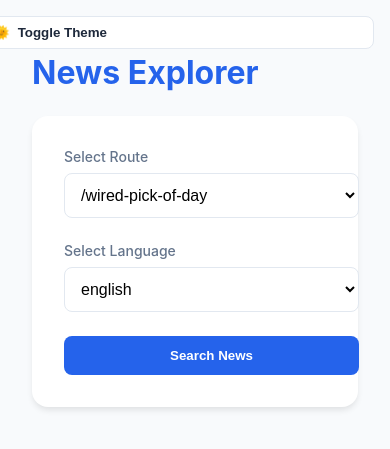
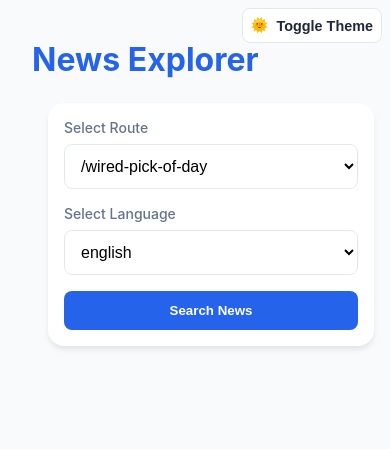
Before and after one commit to aidanjinn/newsAPI, a Flask app: page / in a window 390 px wide. Shown: the top 449 px of the page. Run offline with Flask 3, Linux system fonts and the light colour scheme.

Commit message:
fixes to Mainpage UI scaling on mobile and comments

```diff
--- a/app.py
+++ b/app.py
@@ -383,9 +383,13 @@ def scape_article10():
         if language not in supported_languages:
             return jsonify({"error": f"Language '{language}' is not supported."}), 400
 
+        # Creation of new event loop: manager handles and coordinates mult tasks
         loop = asyncio.new_event_loop()
+        # Tells python to use this loop as the current event loop for the thread
         asyncio.set_event_loop(loop)
+        # Run the event loop until it reaches completion in this case fetch_world_news
         results = loop.run_until_complete(fetch_world_news(language))
+        # then we clean up the loop
         loop.close()
 
         if results:
@@ -395,15 +399,27 @@ def scape_article10():
     except Exception as e:
         return jsonify({"error": str(e)}), 500
 
+'''
+    Async function for fetching news articles in the world news category
+        This pattern allows for all news sources to be fetched and run
+        simultaneously rather than one after another, reducing the total
+        response time: This was done in order to cut down on awaiting
+        LLM response from prompt request.
+'''
 async def fetch_world_news(language):
+
+    # helper function that takes any sync function and it arguments
     async def fetch_article(func, *args):
+        # runs the sync function in a thread and returns its result
         return await asyncio.to_thread(func, *args)
 
+    # these are the list of tasks to run concurrently
     tasks = [
         fetch_article(AP_pick_of_day, True, language),
         fetch_article(democracy_now_pick_of_day, True, language),
         fetch_article(SCMP_pick_of_day, True, language)
     ]
+    # gather here runs all the tasks concurrently and then waits for their completion
     return await asyncio.gather(*tasks)
 
 @app.route('/world-news-text', methods=['GET'])
--- a/templates/index.html
+++ b/templates/index.html
@@ -133,7 +133,62 @@
         @media (max-width: 768px) {
             .controls-grid {
                 grid-template-columns: 1fr;
+                gap: 1rem;
             }
+
+            .controls {
+                padding: 1rem;
+                margin: 1rem;
+                width: auto;
+            }
+
+            select, button {
+                width: 100%;
+                max-width: 100%;
+                min-width: 0;
+            }
+
+            .theme-toggle {
+                position: fixed;
+                top: 0.5rem;
+                right: 0.5rem;
+                padding: 0.5rem;
+                font-size: 0.9rem;
+                z-index: 1000;
+                width: auto;
+            }
+
+            .container {
+                padding: 1rem;
+                margin-top: 3rem;
+            }
+
+            h1 {
+                font-size: 1.75rem;
+                margin: 0.5rem 0 1rem 0;
+            }
+
+            .input-group {
+                width: 100%;
+            }
+
+            select {
+                padding: 0.75rem;
+                font-size: 16px; /* Prevents iOS zoom on focus */
+            }
+        }
+
+        /* Add these new styles */
+        .controls {
+            box-sizing: border-box;
+            width: 100%;
+            max-width: 100%;
+            overflow: hidden;
+        }
+
+        select, button {
+            box-sizing: border-box;
+        }
 
             button {
                 width: 100%;
@@ -147,7 +202,6 @@
                 font-size: 2rem;
                 margin-bottom: 1.5rem;
             }
-        }
 
         .container {
             max-width: 1200px;
```
